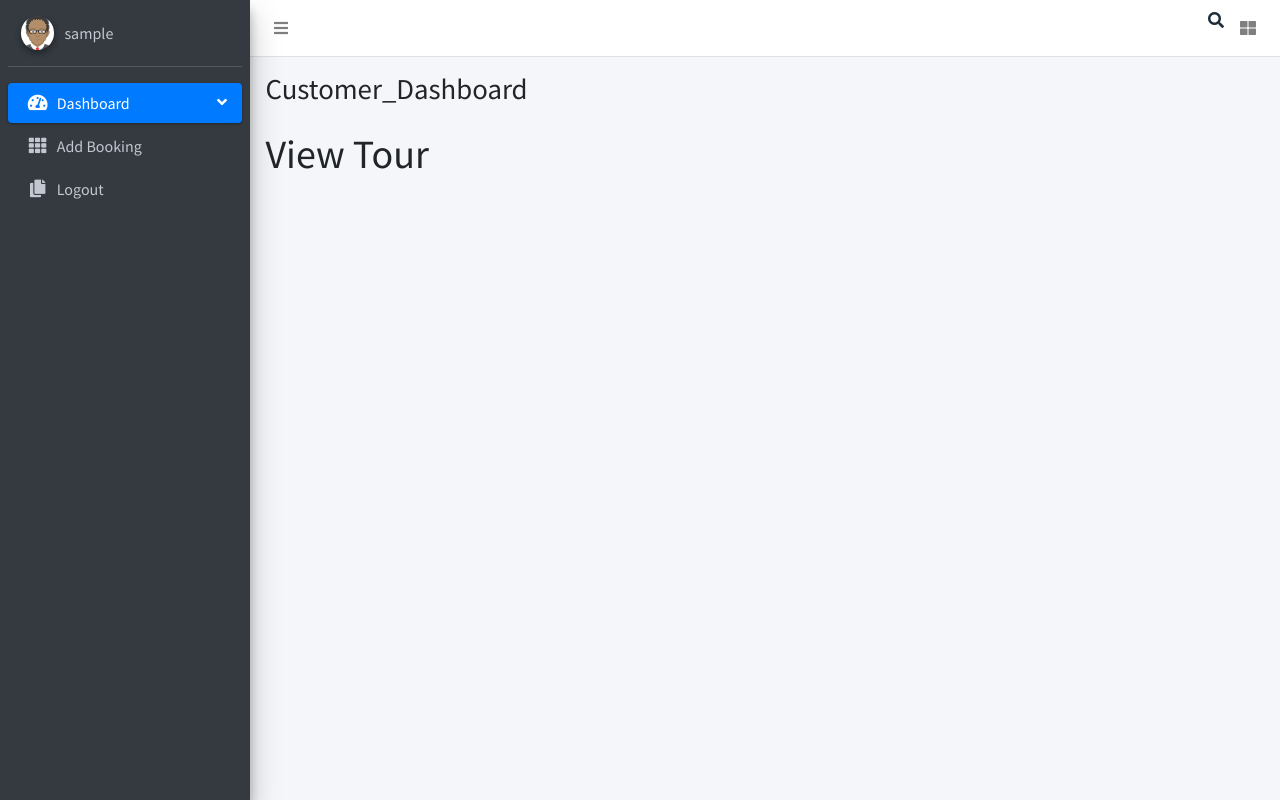
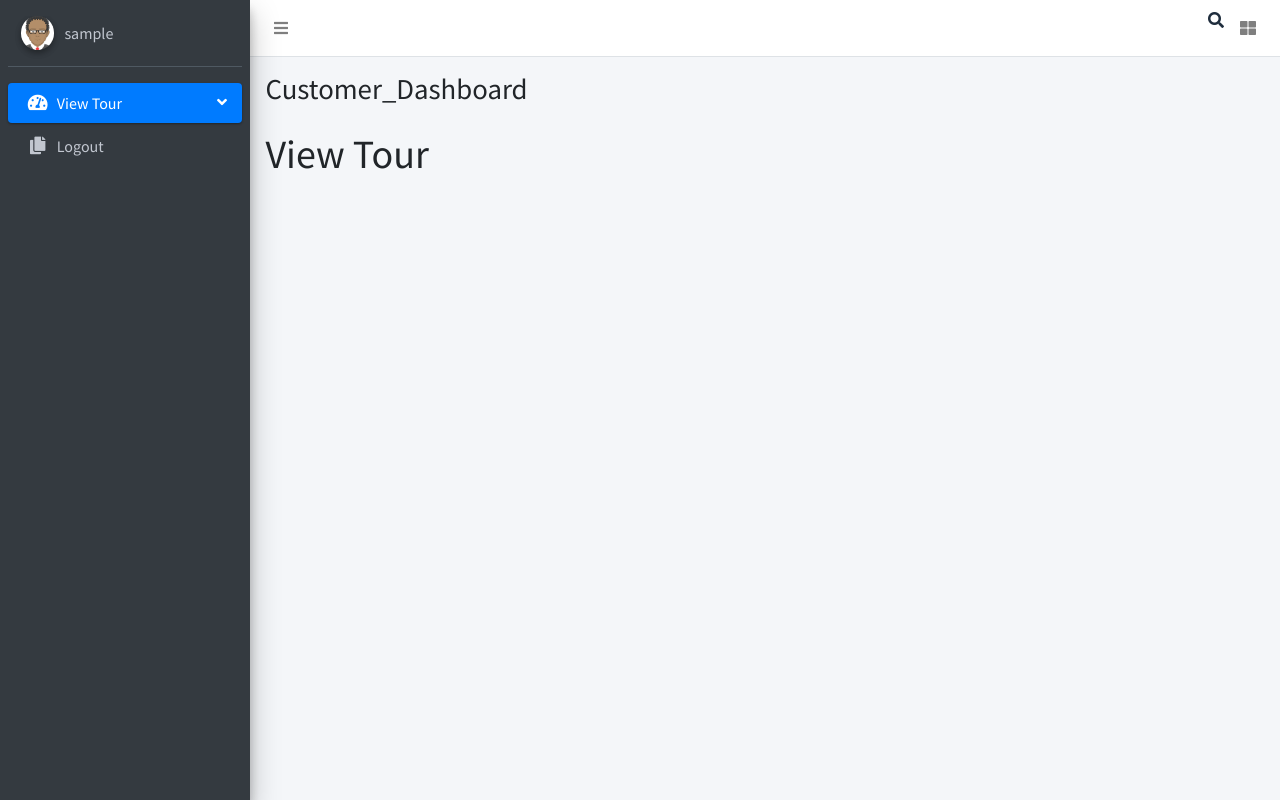
Before and after one commit to ZinPhyoThant/trip_advisor, a Flask app: page /customer in a window 1280 px wide. Run offline with Flask 3, Linux system fonts and the light colour scheme; the visitor is signed in with stand-in values (Sample User, id 1); some libraries are stand-ins or nearby versions.

Commit message:
Six Commit

```diff
--- a/templates/customer_layout.html
+++ b/templates/customer_layout.html
@@ -80,16 +80,8 @@
             <a href="#" class="nav-link active">
               <i class="nav-icon fas fa-tachometer-alt"></i>
               <p>
-                Dashboard
+                View Tour
                 <i class="right fas fa-angle-left"></i>
-              </p>
-            </a>
-          </li>
-          <li class="nav-item">
-            <a href="#" class="nav-link">
-              <i class="nav-icon fas fa-th"></i>
-              <p>
-                Add Booking
               </p>
             </a>
           </li>
```
